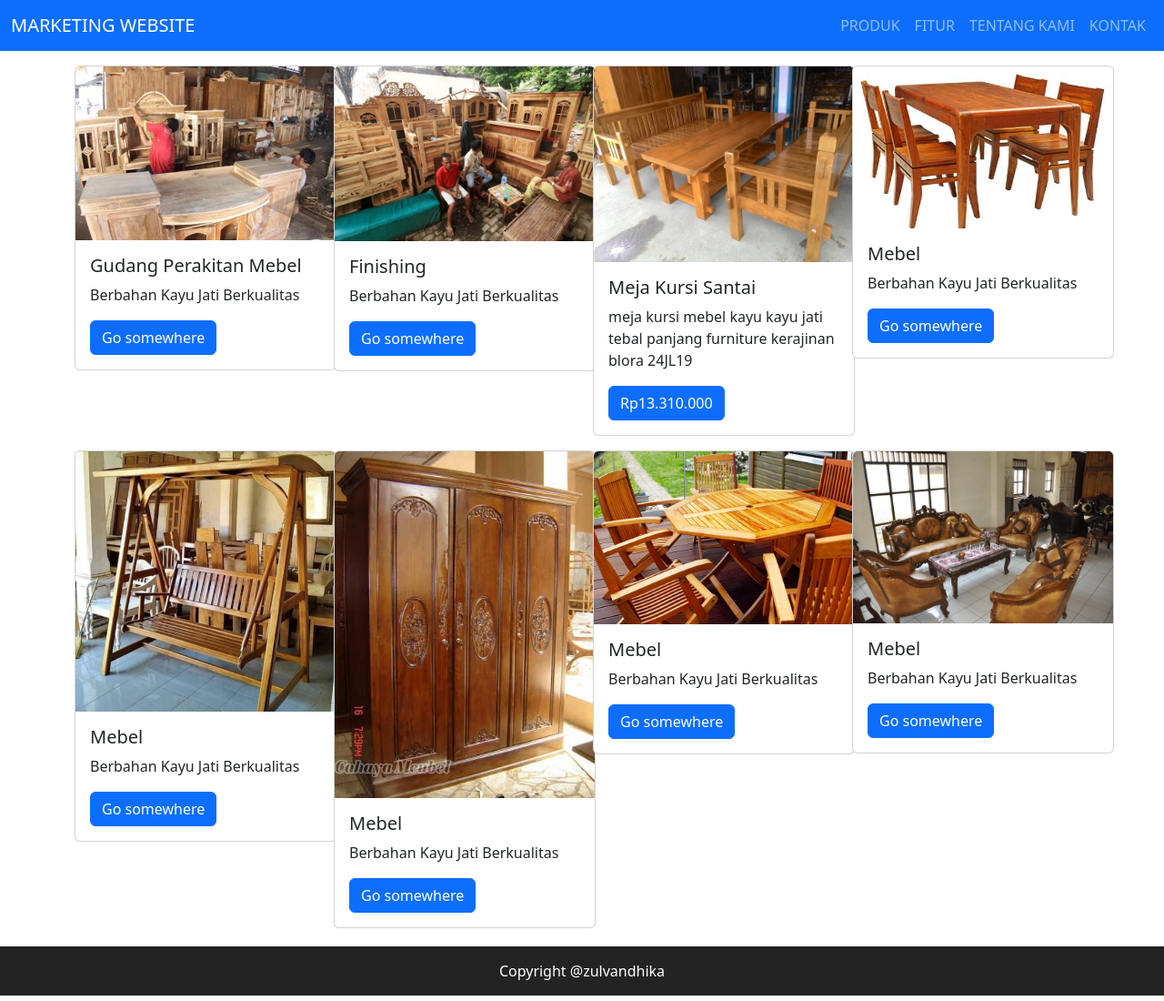
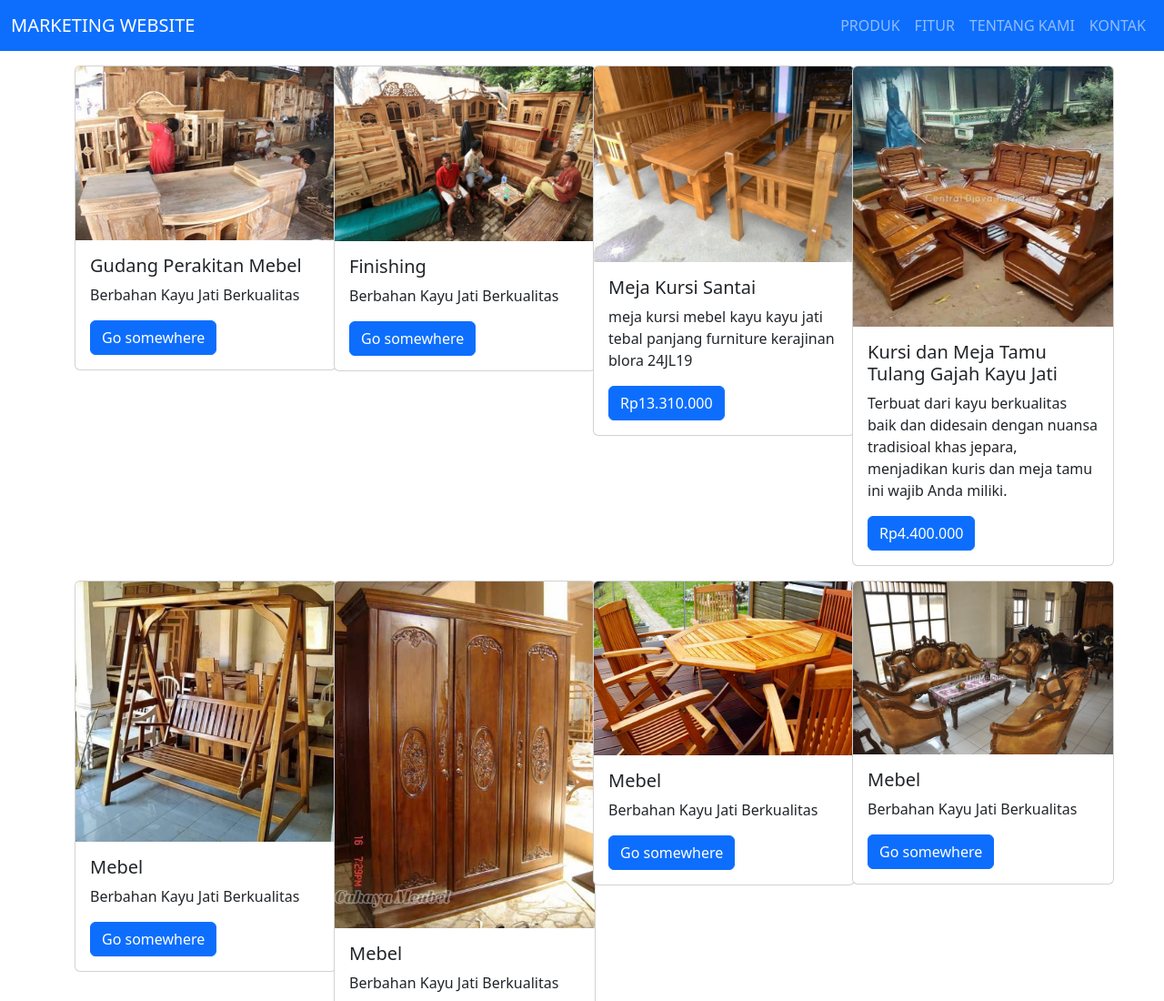
Before and after one commit to afiffaridan/UTS, a plain HTML site: page public/menu_product.html in a window 1280 px wide. Shown: the top 1100 px of the page at 91% size. Drawn offline with nearby package versions, Linux system fonts and the light colour scheme.

Commit message:
Update menu_product.html

```diff
--- a/public/menu_product.html
+++ b/public/menu_product.html
@@ -129,16 +129,15 @@
         <div class="col-md-3">
           <div class="card" style="width: 18rem">
             <img
-              src="WhatsApp Image 2022-11-05 at 21.43.06 (1).jpeg"
+              src="central_djava_furniture_kursi_-_meja_tamu_tulang_gajah_kayu_jati_minimalis_furniture_jepara_full01_jtgbdocb.webp"
               class="card-img-top"
               alt="..."
             />
             <div class="card-body">
-              <h5 class="card-title">Mebel </h5>
+              <h5 class="card-title">Kursi dan Meja Tamu Tulang Gajah Kayu Jati</h5>
               <p class="card-text">
-                Berbahan Kayu Jati Berkualitas
-              </p>
-              <a href="#" class="btn btn-primary">Go somewhere</a>
+                Terbuat dari kayu berkualitas baik dan didesain dengan nuansa tradisioal khas jepara, menjadikan kuris dan meja tamu ini wajib Anda miliki.              </p>
+              <a href="#" class="btn btn-primary">Rp4.400.000</a>
             </div>
           </div>
         </div>
```
